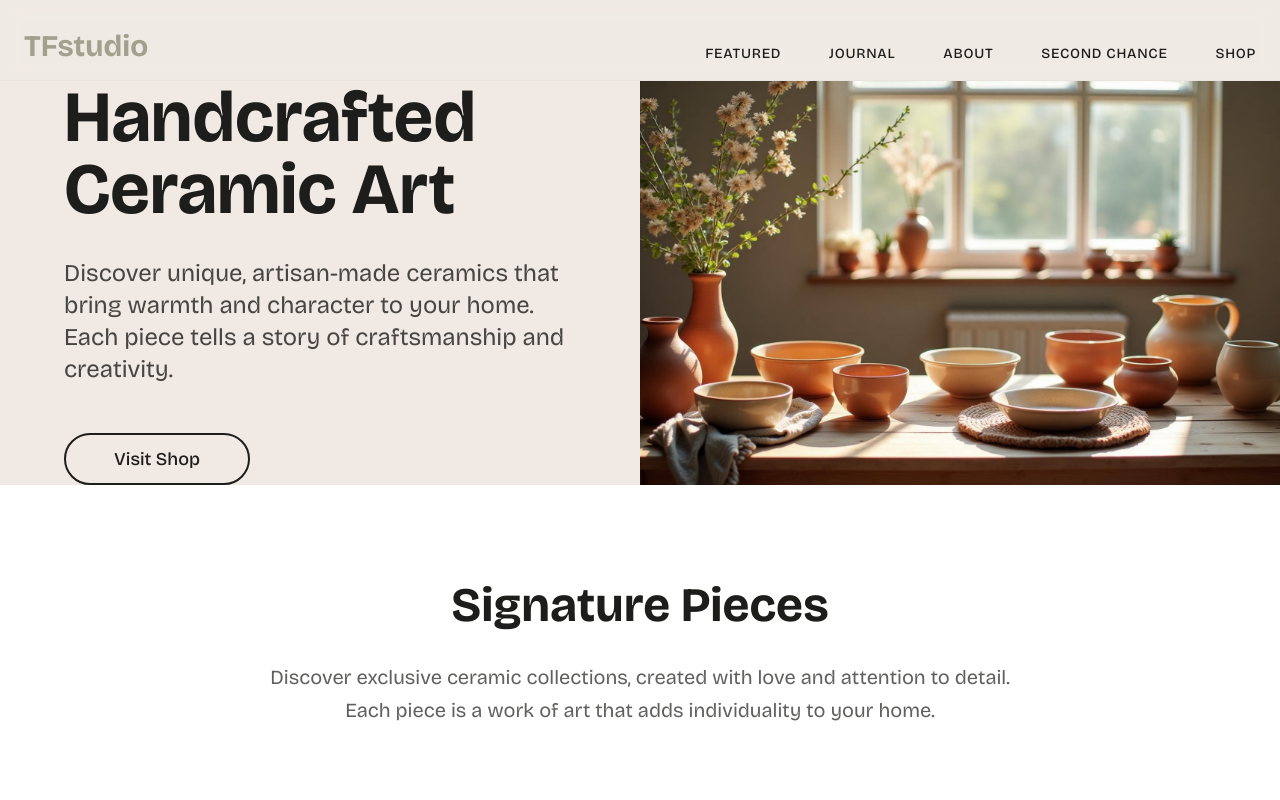
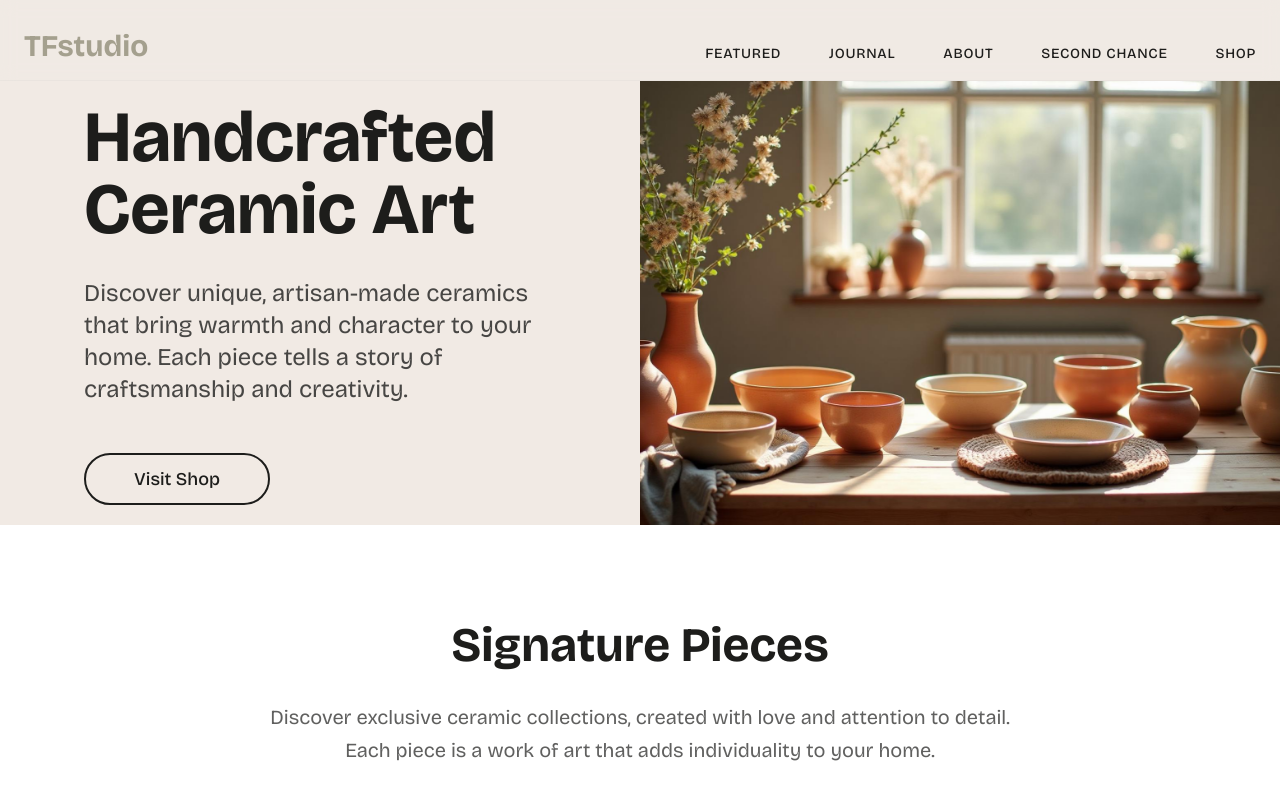
Before and after one commit to jernej107/ceramic-story-wireframe, a React (Vite) app: page / in a window 1280 px wide. Shown: the top 800 px of the page. Built offline with nearby package versions, Linux system fonts and the light colour scheme; the HTML template or start-up script is replaced by a standard one.

Commit message:
Add padding to section

```diff
--- a/src/components/HeroSection.tsx
+++ b/src/components/HeroSection.tsx
@@ -43,7 +43,7 @@ const HeroSection = () => {
         <div className="w-full h-full flex">
           <div className="w-1/2 flex items-center justify-center px-12 bg-background">
             {/* Text Content - Left Side */}
-            <div className="text-left space-y-8 max-w-lg">
+            <div className="text-left space-y-8 max-w-lg p-5">
               <h1 className="text-6xl xl:text-7xl font-bold leading-tight text-foreground">
                 Handcrafted
                 <span className="block text-foreground">
```
